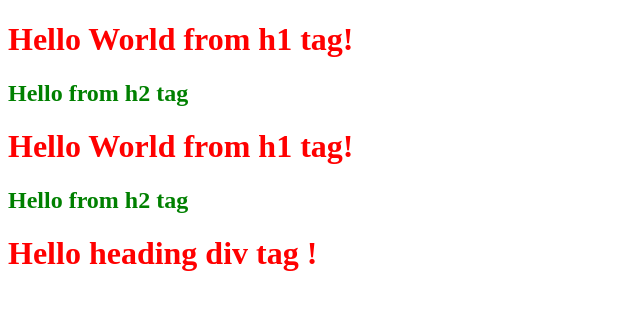
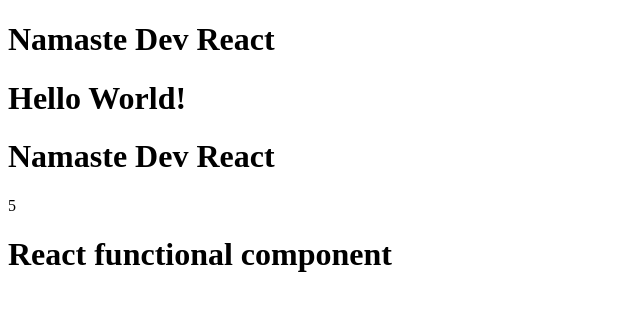
Before and after one commit to Saraswathi-972/React, a React (Vite) app: page / in a window 1280 px wide. Shown: the top 310 px of the page, without its empty margins (0-640 px from the left). Built offline with nearby package versions, Linux system fonts and the light colour scheme.

Commit message:
episode-3

```diff
--- a/App.js
+++ b/App.js
@@ -1,23 +1,23 @@
 import React from "react";
 import ReactDOM from "react-dom/client";
 
-const parent = React.createElement(
-    "div",
-    {id:"parent"},[
-        React.createElement(
-        "div",
-       {id:"child1", key:"child1"},[
-        React.createElement("h1",{id:"heading",key:"c1heading1"},"Hello World from h1 tag!"),
-        React.createElement("h2",{id:"heading2", key:"c1heading2"},"Hello from h2 tag")
-       ]),
-       React.createElement(
-       "div",
-       {id:"child2",key:"child2"},[
-        React.createElement( "h1", {id:"heading", key:"c2heading1"},"Hello World from h1 tag!"),
-        React.createElement("h2",{id:"heading2", key:"c2heading2"},"Hello from h2 tag")
-       ])
-    ]);
+const heading = React.createElement("h1",{id:"heading"},"Namaste React!");
 
-console.log(parent); //returns object
+const jsxHeading = <h1 id="heading">JSX Heading!</h1>
+//React Functional component
+const Title=()=>{
+    return <h1>Namaste Dev React</h1>
+};
+const h1=<h1>Hello World!</h1>
+const HeadingComponent=()=>(
+    <div>
+    <Title/>
+    {h1}
+    {Title()}
+    {25/5}
+     <h1>React functional component</h1>
+     </div>
+
+);
 const root=ReactDOM.createRoot(document.getElementById("root"));
-root.render(parent);
+root.render(<HeadingComponent/>);
--- a/index.html
+++ b/index.html
@@ -8,10 +8,7 @@
 </head>
 <body>
     <div id="root">
-        <h1>Hello Saraswathi !</h1>
-    </div>
-     <div id="heading">
-        <h1>Hello heading div tag !</h1>
+        <h1>Not Rendered</h1>
     </div>
 
    <script type="module" src="./App.js"></script>
--- a/package.json
+++ b/package.json
@@ -3,6 +3,8 @@
   "version": "1.0.0",
   "description": "This is Namaste React",
   "scripts": {
+    "start":"parcel index.html",
+    "build":"parcel build index.html",
     "test": "jest"
   },
   "repository": {
```
Also changed, not shown: 1 other file (tests, documents, lock files or other folders).
